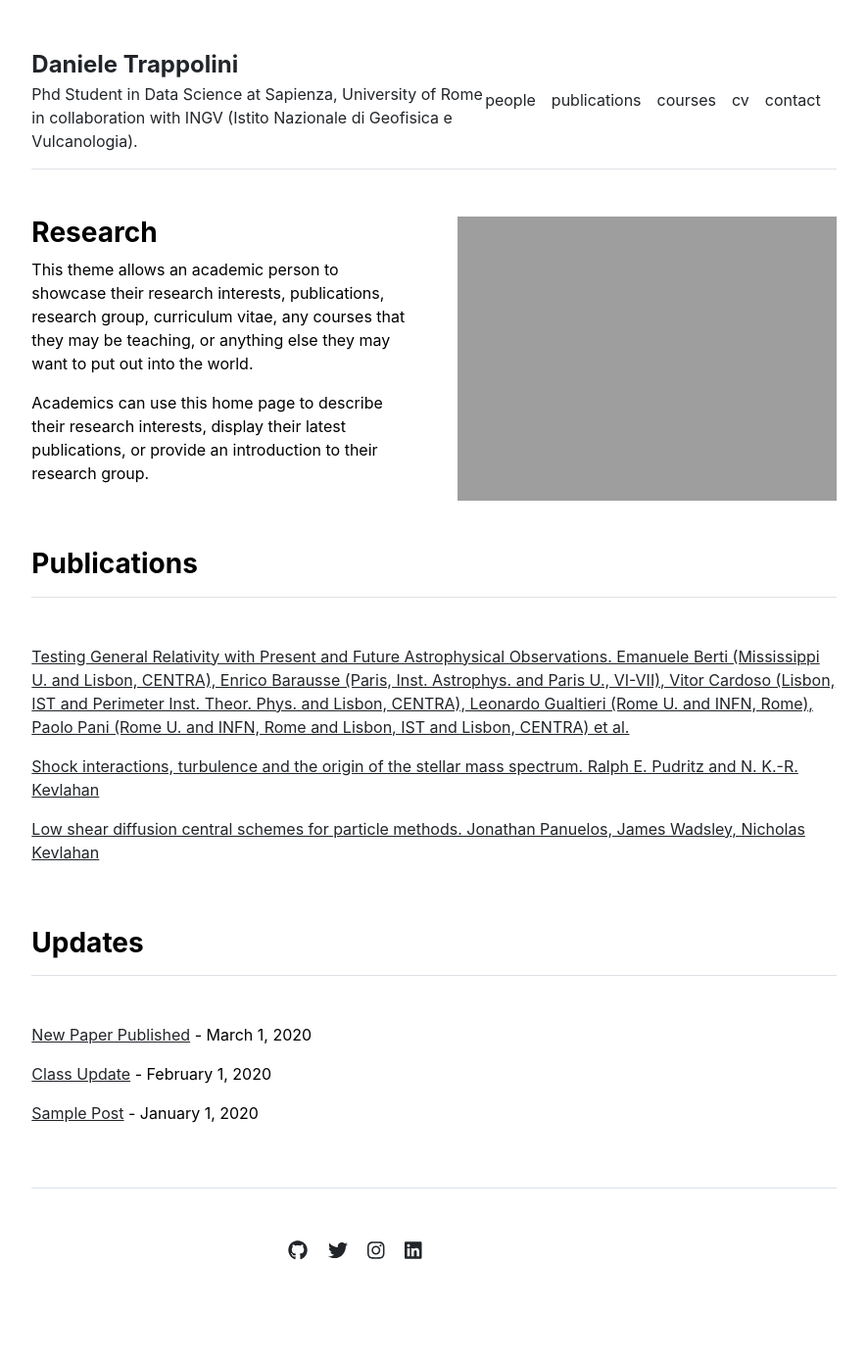
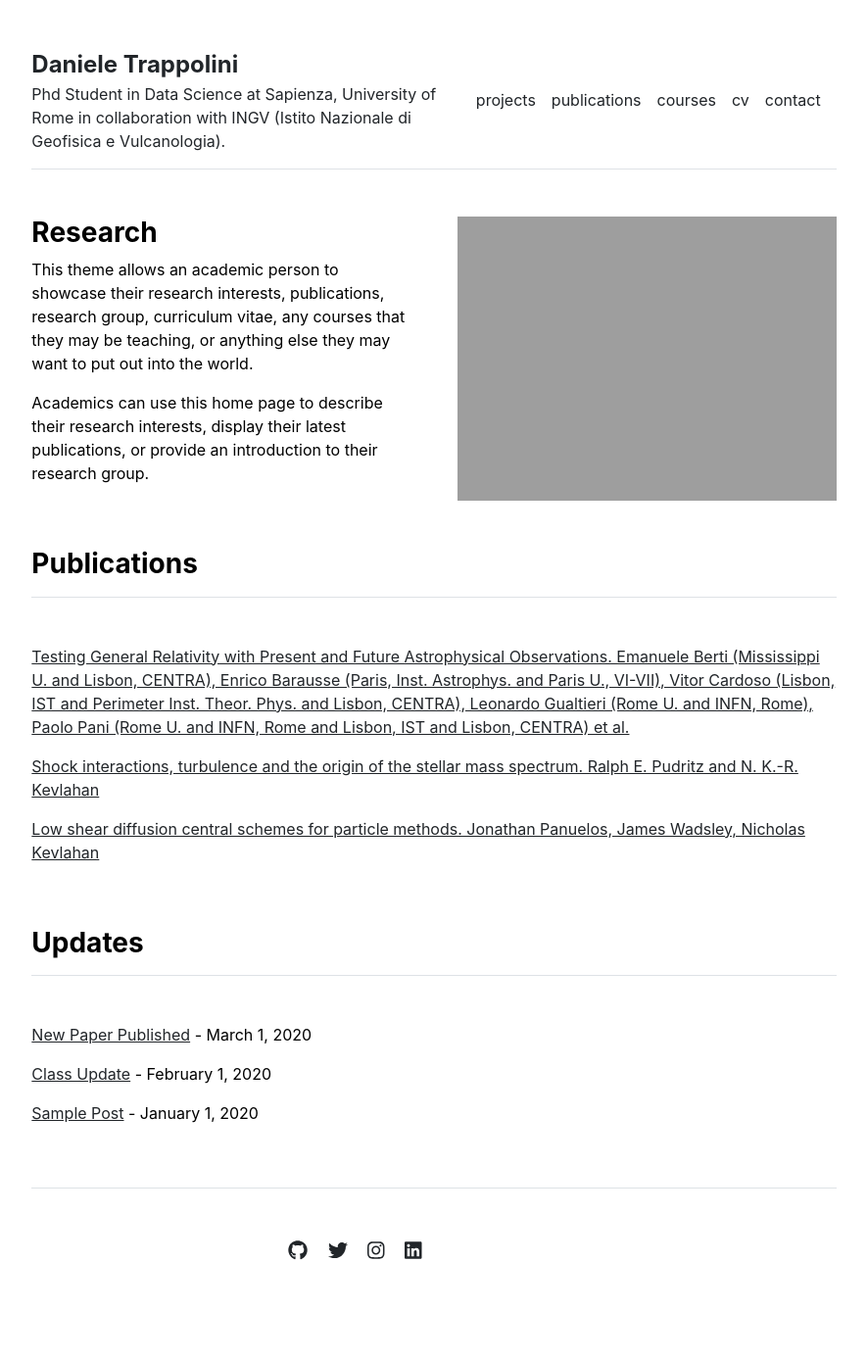
Before and after one commit to Daniele-Trappolini/Daniele-Trappolini.github.io, a Jekyll site: the page built from index.md, in a window 1280 px wide. Shown: the whole page at 98% size, without its empty margins (197-1082 px from the left). Built offline with Jekyll 4.4.1, drawn with Linux system fonts in a browser that asks for light colours.

Commit message:
settings.yml

```diff
--- a/_data/settings.yml
+++ b/_data/settings.yml
@@ -1,5 +1,5 @@
 menu:
-- {name: 'people', url: '/people'}
+- {name: 'projects', url: '/projects'}
 - {name: 'publications', url: '/publications'}
 - {name: 'courses', url: '/courses'}
 - {name: 'cv', url: '/cv'}
```
